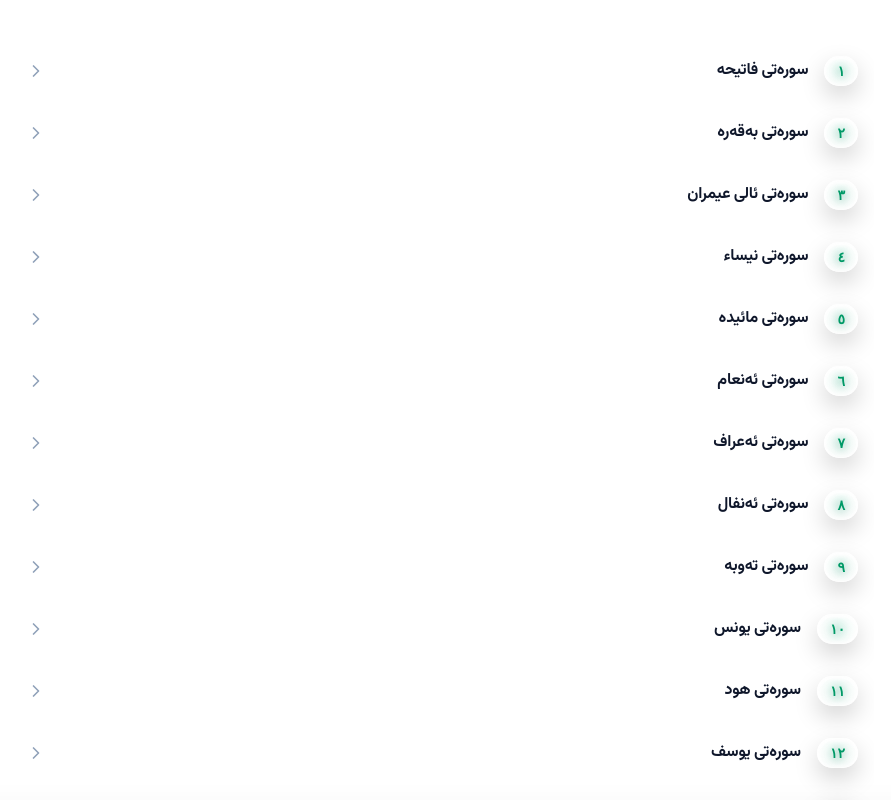
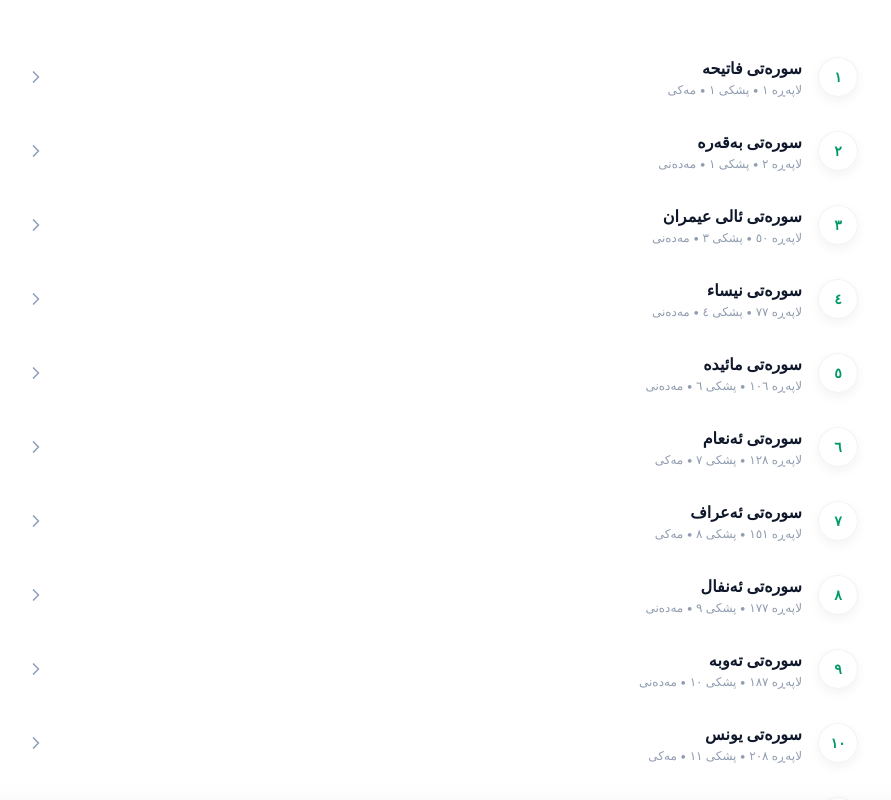
Before and after one commit to rebeen1988rebeen-design/Qurann, a Next.js app: page / in a window 1280 px wide. Both pictures are taken after a click on the button "ناوەڕۆک". Shown: the top 800 px of the page, without its empty margins (198-1089 px from the left). Built offline with nearby package versions, Linux system fonts and the light colour scheme; no server answers; a web font is replaced by a local one.

Commit message:
refactor: replace IconBox with SurahCircle component
Introduced the dedicated SurahCircle component to handle theme-aware styling for Surah number indicators and cleaned up redundant theme logic in ContentsView.

```diff
--- a/components/ContentsView.tsx
+++ b/components/ContentsView.tsx
@@ -2,7 +2,7 @@
 
 import React, { useState } from 'react';
 import { Search, ChevronRight } from 'lucide-react';
-import { IconBox } from '@/components/IconBox';
+import { SurahCircle } from '@/components/SurahCircle';
 import { triggerHaptic } from '@/lib/haptics';
 import { SURAHS_LIST, SurahMeta } from '@/data/quranData';
 import { Language, TRANSLATIONS, toLocalizedNumeral } from '@/data/translations';
@@ -22,7 +22,6 @@ export const ContentsView: React.FC<ContentsViewProps> = ({
   appLanguage,
 }) => {
   const t = TRANSLATIONS[appLanguage];
-  const themeConfig = getThemeConfig(themeMode);
   const [searchQuery, setSearchQuery] = useState('');
 
   // Filter surahs based on search query
@@ -34,22 +33,6 @@ export const ContentsView: React.FC<ContentsViewProps> = ({
       s.number.toString() === searchQuery
   );
 
-  const getBadgeColorClass = () => {
-    if (themeMode === 'dark') return 'text-white dark:text-white';
-    if (themeMode === 'cyan') return 'text-cyan-600 dark:text-cyan-400';
-    if (themeMode === 'green') return 'text-emerald-600 dark:text-emerald-400';
-    if (themeMode === 'yellow') return 'text-amber-600 dark:text-amber-400';
-    return 'text-emerald-600 dark:text-emerald-400'; // white/default theme
-  };
-
-  const getDomainForTheme = () => {
-    if (themeMode === 'dark') return 'neutral';
-    if (themeMode === 'cyan') return 'search';
-    if (themeMode === 'green') return 'contents';
-    if (themeMode === 'yellow') return 'themes';
-    return 'contents';
-  };
-
   return (
     <div className="w-full max-w-4xl mx-auto px-4 py-4 pb-36 min-h-screen relative flex">
 
@@ -57,39 +40,34 @@ export const ContentsView: React.FC<ContentsViewProps> = ({
       <div className="flex-1">
 
         {/* Surah List */}
-        <div className={`rounded-2xl overflow-hidden ${themeConfig.cardGlass} border-0`}>
+        <div className="flex flex-col">
           {filteredSurahs.map((surah) => {
-            const hoverRowClass = themeMode === 'dark'
-              ? 'hover:bg-white/5'
-              : themeMode === 'cyan'
-              ? 'hover:bg-sky-100/50'
-              : themeMode === 'green'
-              ? 'hover:bg-emerald-100/50'
-              : themeMode === 'yellow'
-              ? 'hover:bg-amber-100/50'
-              : 'hover:bg-emerald-100/50';
+            const revelationType = surah.revelationType === 'Meccan' ? t.meccan : t.medinan;
+            const subtext = `${t.page} ${toLocalizedNumeral(surah.page, appLanguage)} • ${t.part} ${toLocalizedNumeral(surah.juz, appLanguage)} • ${revelationType}`;
 
             return (
               <div
                 key={surah.number}
-                onClick={() => {
+                onClick={(e) => {
+                  e.stopPropagation();
                   triggerHaptic(10);
                   onSelectSurah(surah);
                 }}
-                className={`w-full p-4 flex items-center justify-between cursor-pointer transition-all duration-200 ${hoverRowClass}`}
+                className="w-full p-4 flex items-center justify-between cursor-pointer transition-all duration-200 active:opacity-70"
               >
                 <div className="flex items-center gap-4">
-                  {/* Surah Index Badge */}
-                  <IconBox domain={getDomainForTheme()} size="sm">
-                    <span className={`font-extrabold text-sm ${getBadgeColorClass()}`}>
-                      {toLocalizedNumeral(surah.number, appLanguage)}
+                  {/* Surah Index Badge - Using SurahCircle */}
+                  <SurahCircle number={toLocalizedNumeral(surah.number, appLanguage)} themeMode={themeMode} />
+
+                  {/* Surah Name & Info */}
+                  <div className="flex flex-col gap-0.5">
+                    <span className={`font-bold text-base ${themeMode === 'dark' ? 'text-white' : 'text-slate-900'}`}>
+                      {appLanguage === 'en' ? surah.englishName : appLanguage === 'ku' ? surah.kurdishName : surah.name}
                     </span>
-                  </IconBox>
-
-                  {/* Surah Name Only */}
-                  <span className={`font-bold text-base kurdish-text ${themeMode === 'dark' ? 'text-white' : 'text-slate-900'}`}>
-                    {appLanguage === 'en' ? surah.englishName : appLanguage === 'ku' ? surah.kurdishName : surah.name}
-                  </span>
+                    <span className="text-xs font-medium text-slate-500 dark:text-slate-400 opacity-70">
+                      {subtext}
+                    </span>
+                  </div>
                 </div>
 
                 <ChevronRight className="w-5 h-5 text-slate-400 dark:text-slate-500" />
--- /dev/null
+++ b/components/SurahCircle.tsx
@@ -0,0 +1,57 @@
+'use client';
+import React from 'react';
+import { ThemeMode } from '@/lib/themeUtils';
+
+interface SurahCircleProps {
+  number: string | number;
+  themeMode: ThemeMode;
+}
+
+export const SurahCircle: React.FC<SurahCircleProps> = ({ number, themeMode }) => {
+  // Define adaptive styles based on the theme
+  const getStyles = () => {
+    switch (themeMode) {
+      case 'dark':
+        return {
+          container: 'bg-black/[0.08] border-white/20',
+          text: 'text-white'
+        };
+      case 'cyan':
+        return {
+          container: 'bg-cyan-500/[0.15] border-cyan-500/30',
+          text: 'text-cyan-700 dark:text-cyan-400'
+        };
+      case 'green':
+        return {
+          container: 'bg-emerald-500/[0.15] border-emerald-500/30',
+          text: 'text-emerald-700 dark:text-emerald-400'
+        };
+      case 'yellow':
+        return {
+          container: 'bg-amber-500/[0.15] border-amber-500/30',
+          text: 'text-amber-700 dark:text-amber-400'
+        };
+      case 'white':
+      default:
+        return {
+          container: 'bg-white/[0.6] border-slate-200/50',
+          text: 'text-emerald-600'
+        };
+    }
+  };
+
+  const styles = getStyles();
+
+  return (
+    <div className={`
+      flex items-center justify-center w-10 h-10 rounded-full
+      ${styles.container}
+      backdrop-blur-xl backdrop-saturate-[1.8]
+      border shadow-[0_4px_12px_rgba(0,0,0,0.05)]
+    `}>
+      <span className={`font-extrabold text-sm ${styles.text}`}>
+        {number}
+      </span>
+    </div>
+  );
+};
```
